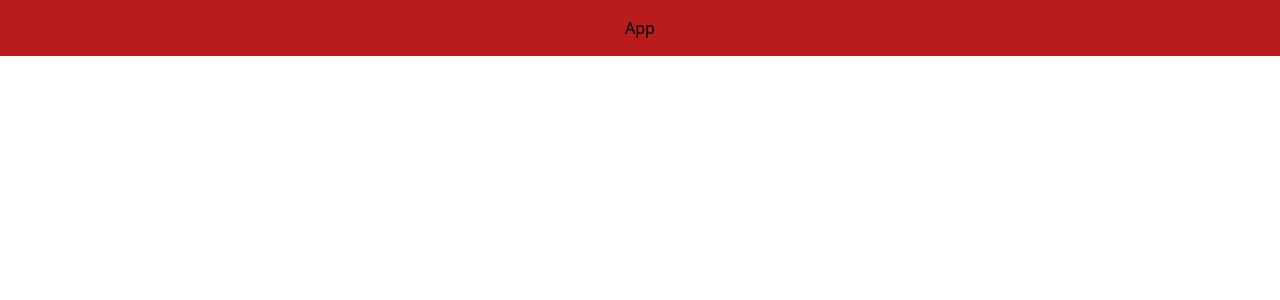
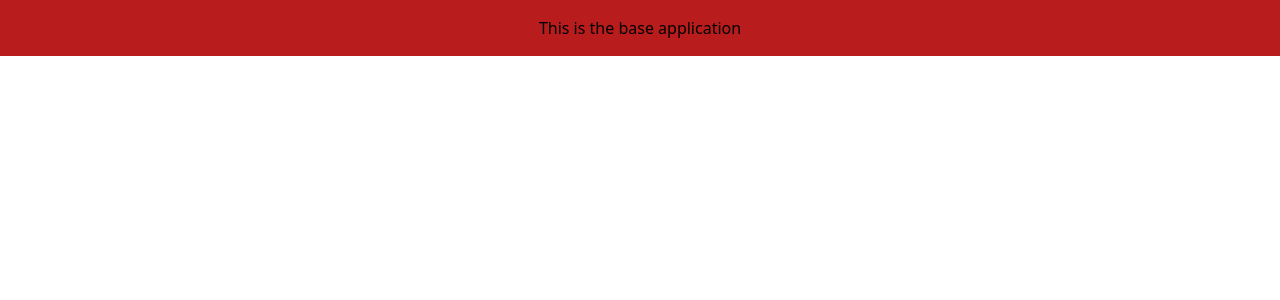
Before and after one commit to fuleprashant/advance_auth_mern, a React (Vite) app in the folder frontend/: page / in a window 1280 px wide. Shown: the top 300 px of the page. Built offline with nearby package versions, Linux system fonts and the light colour scheme.

Commit message:
initial commit

```diff
--- a/frontend/src/App.jsx
+++ b/frontend/src/App.jsx
@@ -1,7 +1,11 @@
 import React from "react";
 
 const App = () => {
-  return <div className="tex-4xl bg-red-700 p-4 text-center">App</div>;
+  return (
+    <div className="tex-4xl bg-red-700 p-4 text-center">
+      This is the base application
+    </div>
+  );
 };
 
 export default App;
```
